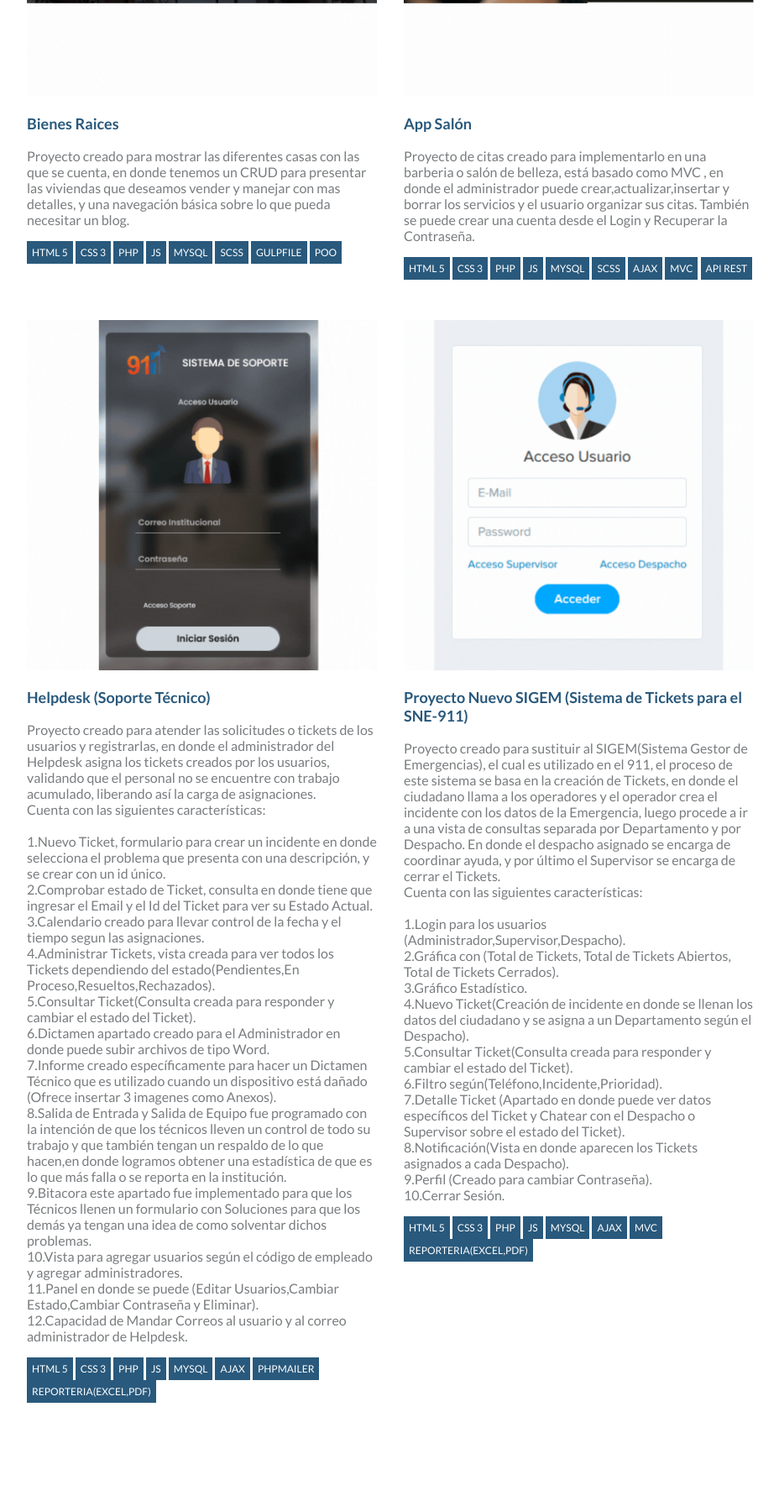
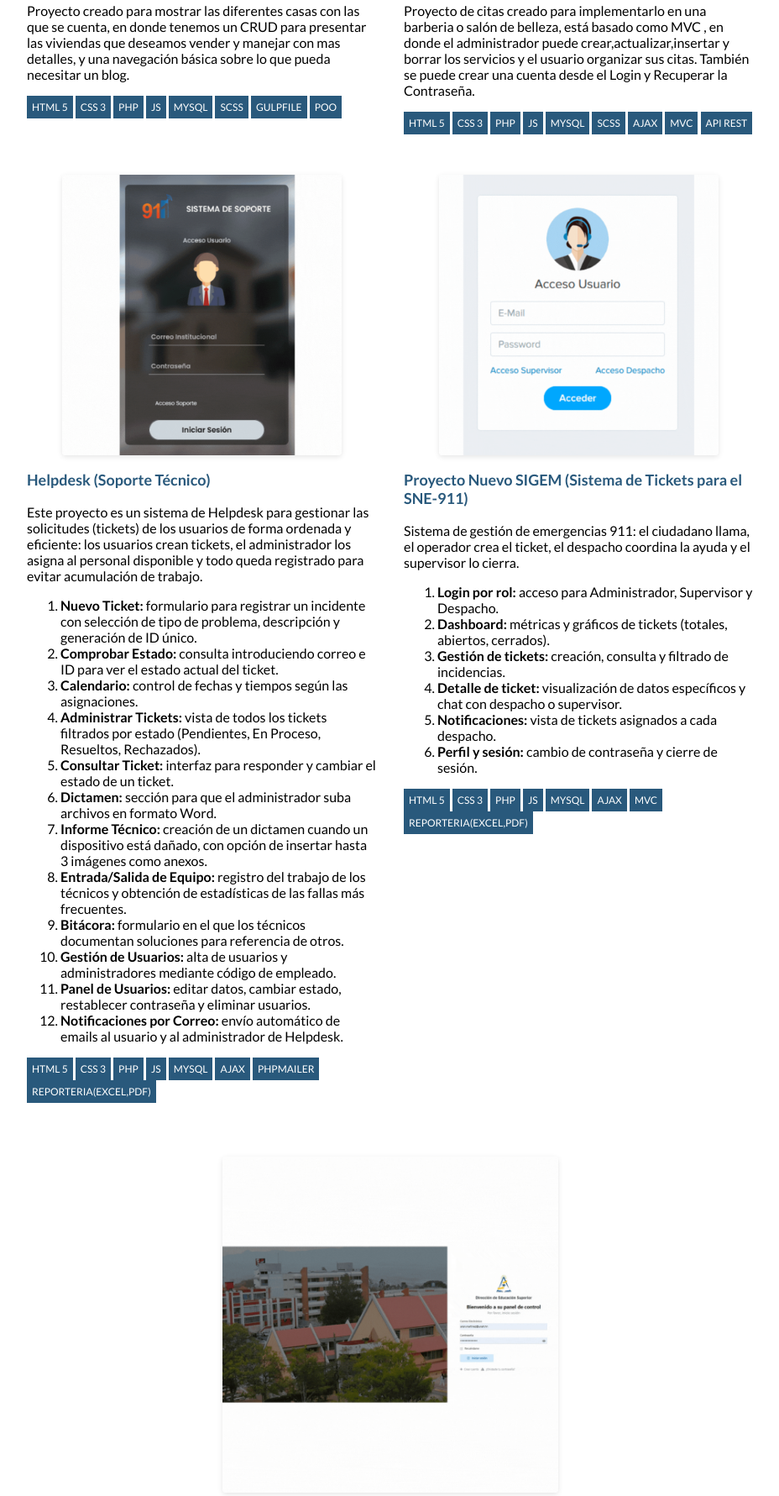
Before and after one commit to Edwin2310/Portafolio-HTML-master, a plain HTML site: page index.html in a window 1280 px wide. Shown: the part 1017-2798 px from the top of the page at 84% size, without its empty margins (350-1278 px from the left). Before the commit the page ends 2735 px from the top, so only its background shows below. Drawn offline with Linux system fonts and the light colour scheme.

Commit message:
Carga 2025

```diff
--- a/css/estilos.css
+++ b/css/estilos.css
@@ -3,11 +3,11 @@
 }
 
 html {
-	font-family: 'Lato', sans-serif;
+  font-family: "Lato", sans-serif;
 }
 
 .lateral {
-	background-color: #56B3AB;
+  background-color: #747373;
   bottom: 0;
   left: 0;
   padding: 1em;
@@ -30,27 +30,26 @@ html {
   width: 100%;
 }
 
-.img{
+.img {
   height: 50px;
   width: 50px;
-
 }
 .perfil__nombres {
   color: #fff;
-	font-size: 20px;
-	margin-left: .5em;
+  font-size: 18px;
+  margin-left: 0.5em;
   width: 250px;
 }
 
-.perfil__nombres, .perfil__circulo {
+.perfil__nombres,
+.perfil__circulo {
   display: inline-block;
   vertical-align: middle;
 }
 
-
 /* Contacto */
 
-.contacto{
+.contacto {
   text-align: center;
 }
 
@@ -62,7 +61,7 @@ html {
 
 .informacion {
   text-align: center;
-	color: #0F6A62;
+  color: black;
   position: relative;
   bottom: 1em;
 }
@@ -77,21 +76,21 @@ html {
 }
 
 .habilidad {
-	background-color: #0F6A62;
+  background-color: #000000;
   color: #fff;
   display: inline-block;
   font-size: 12px;
   text-transform: uppercase;
-	padding: .5em;
+  padding: 0.5em;
 }
 
 .habilidad--proyecto {
-	background-color: #29597C;
+  background-color: #29597c;
   color: #fff;
   display: inline-block;
   font-size: 12px;
   text-transform: uppercase;
-	padding: .5em;
+  padding: 0.5em;
 }
 
 /* Proyectos */
@@ -114,10 +113,27 @@ html {
 }
 
 .proyecto__titulo {
-	color: #29597C;
+  color: #29597c;
   font-size: 18px;
 }
 
 .proyecto__descripcion {
-	color: #797D7F;
+  color: #797d7f;
 }
+/* sustituye tu regla anterior de .proyecto__imagen por esta */
+.proyecto__imagen {
+  display: block; /* para que margin auto funcione */
+  width: 80%; /* ocupa el 80% del ancho del .proyecto */
+  max-width: 400px; /* tope de tamaño en pantallas grandes */
+  height: auto; /* mantiene proporción */
+  margin: 0 auto 1rem; /* centra horizontalmente y separa del texto */
+  object-fit: cover; /* recorta si cambias proporción */
+  border-radius: 4px; /* opcional: esquinas suaves */
+  box-shadow: 0 2px 6px rgba(0, 0, 0, 0.1);
+}
+
+.contenedor-proyecto {
+  max-width: 800px; /* ancho máximo deseado */
+  margin: 0 auto; /* lo centra en la pantalla */
+  padding: 1rem; /* espacio interior opcional */
+}
--- a/index.html
+++ b/index.html
@@ -23,7 +23,7 @@
       </div>
 
       <div class="contacto">
-        <b><h2>CONTACTO</h2></b>
+        <b><h3>Información Personal</h3></b>
         <figure class="perfil__circulo">
           <img src="img/telefono.png" alt="" class="perfil__foto" />
         </figure>
@@ -37,7 +37,7 @@
         <figure class="perfil__circulo">
           <img src="img/edad.png" alt="" class="perfil__foto" />
         </figure>
-        <h1 class="informacion__contacto">Edad: 23</h1>
+        <h1 class="informacion__contacto">Edad: 25</h1>
 
         <figure class="perfil__circulo">
           <img src="img/casa.png" alt="" class="perfil__foto" />
@@ -68,9 +68,11 @@
           <img src="img/cafe.gif" alt="" class="proyecto__imagen" />
           <h3 class="proyecto__titulo">Blog De Café</h3>
           <p class="proyecto__descripcion">
-            Blog de café con consejos y cursos en donde se muestra la
-            información de cada producto detallada y una navegación simple y
-            resumida sobre lo que pueda necesitar un blog.
+            <li style="list-style-type: none; margin-left: 0">
+              Blog de café con consejos y cursos en donde se muestra la
+              información de cada producto detallada y una navegación simple y
+              resumida sobre lo que pueda necesitar un blog.
+            </li>
           </p>
 
           <ul class="habilidades">
@@ -85,11 +87,14 @@
           <img src="img/rock.gif" alt="" class="proyecto__imagen" />
           <h3 class="proyecto__titulo">Festival de Rock & EDM</h3>
           <p class="proyecto__descripcion">
-            Blog acerca de un festival de Rock & EDM con una navegador dinamico
-            el cual nos lleva a la sección dependiendo a donde le damos click,
-            también tenemos la sección donde se muestran los horarios de los
-            conciertos, con una Galeria creada con JS con la opción de
-            interactuar con ellas y por ultimo la información de los Boletos
+            <li style="list-style-type: none; margin-left: 0">
+              Blog acerca de un festival de Rock & EDM con una navegador
+              dinamico el cual nos lleva a la sección dependiendo a donde le
+              damos click, también tenemos la sección donde se muestran los
+              horarios de los conciertos, con una Galeria creada con JS con la
+              opción de interactuar con ellas y por ultimo la información de los
+              Boletos
+            </li>
           </p>
 
           <ul class="habilidades">
@@ -107,10 +112,12 @@
           <img src="img/bienes.gif" alt="" class="proyecto__imagen" />
           <h3 class="proyecto__titulo">Bienes Raices</h3>
           <p class="proyecto__descripcion">
-            Proyecto creado para mostrar las diferentes casas con las que se
-            cuenta, en donde tenemos un CRUD para presentar las viviendas que
-            deseamos vender y manejar con mas detalles, y una navegación básica
-            sobre lo que pueda necesitar un blog.
+            <li style="list-style-type: none; margin-left: 0">
+              Proyecto creado para mostrar las diferentes casas con las que se
+              cuenta, en donde tenemos un CRUD para presentar las viviendas que
+              deseamos vender y manejar con mas detalles, y una navegación
+              básica sobre lo que pueda necesitar un blog.
+            </li>
           </p>
 
           <ul class="habilidades">
@@ -129,11 +136,13 @@
           <img src="img/appsalon.gif" alt="" class="proyecto__imagen" />
           <h3 class="proyecto__titulo">App Salón</h3>
           <p class="proyecto__descripcion">
-            Proyecto de citas creado para implementarlo en una barberia o salón
-            de belleza, está basado como MVC , en donde el administrador puede
-            crear,actualizar,insertar y borrar los servicios y el usuario
-            organizar sus citas. También se puede crear una cuenta desde el
-            Login y Recuperar la Contraseña.
+            <li style="list-style-type: none; margin-left: 0">
+              Proyecto de citas creado para implementarlo en una barberia o
+              salón de belleza, está basado como MVC , en donde el administrador
+              puede crear,actualizar,insertar y borrar los servicios y el
+              usuario organizar sus citas. También se puede crear una cuenta
+              desde el Login y Recuperar la Contraseña.
+            </li>
           </p>
 
           <ul class="habilidades">
@@ -154,58 +163,69 @@
             <img src="img/helpdesk.gif" alt="" class="proyecto__imagen" />
             <h3 class="proyecto__titulo">Helpdesk (Soporte Técnico)</h3>
             <p class="proyecto__descripcion">
-              Proyecto creado para atender las solicitudes o tickets de los
-              usuarios y registrarlas, en donde el administrador del Helpdesk
-              asigna los tickets creados por los usuarios, validando que el
-              personal no se encuentre con trabajo acumulado, liberando así la
-              carga de asignaciones.
-              <br />
-              Cuenta con las siguientes características:
-              <br />
-              <br />
-              1.Nuevo Ticket, formulario para crear un incidente en donde
-              selecciona el problema que presenta con una descripción, y se
-              crear con un id único.
-              <br />
-              2.Comprobar estado de Ticket, consulta en donde tiene que ingresar
-              el Email y el Id del Ticket para ver su Estado Actual.
-              <br />
-              3.Calendario creado para llevar control de la fecha y el tiempo
-              segun las asignaciones.
-              <br />
-              4.Administrar Tickets, vista creada para ver todos los Tickets
-              dependiendo del estado(Pendientes,En
-              Proceso,Resueltos,Rechazados).
-              <br />
-              5.Consultar Ticket(Consulta creada para responder y cambiar el
-              estado del Ticket).
-              <br />
-              6.Dictamen apartado creado para el Administrador en donde puede
-              subir archivos de tipo Word.
-              <br />
-              7.Informe creado específicamente para hacer un Dictamen Técnico
-              que es utilizado cuando un dispositivo está dañado (Ofrece
-              insertar 3 imagenes como Anexos).
-              <br />
-              8.Salida de Entrada y Salida de Equipo fue programado con la
-              intención de que los técnicos lleven un control de todo su trabajo
-              y que también tengan un respaldo de lo que hacen,en donde logramos
-              obtener una estadística de que es lo que más falla o se reporta en
-              la institución.
-              <br />
-              9.Bitacora este apartado fue implementado para que los Técnicos
-              llenen un formulario con Soluciones para que los demás ya tengan
-              una idea de como solventar dichos problemas.
-              <br />
-              10.Vista para agregar usuarios según el código de empleado y
-              agregar administradores.
-              <br />
-              11.Panel en donde se puede (Editar Usuarios,Cambiar Estado,Cambiar
-              Contraseña y Eliminar).
-              <br />
-              12.Capacidad de Mandar Correos al usuario y al correo
-              administrador de Helpdesk.
+              <li style="list-style-type: none; margin-left: 0">
+                Este proyecto es un sistema de Helpdesk para gestionar las
+                solicitudes (tickets) de los usuarios de forma ordenada y
+                eficiente: los usuarios crean tickets, el administrador los
+                asigna al personal disponible y todo queda registrado para
+                evitar acumulación de trabajo.
+              </li>
             </p>
+
+            <ol class="proyecto__lista">
+              <li>
+                <strong>Nuevo Ticket:</strong> formulario para registrar un
+                incidente con selección de tipo de problema, descripción y
+                generación de ID único.
+              </li>
+              <li>
+                <strong>Comprobar Estado:</strong> consulta introduciendo correo
+                e ID para ver el estado actual del ticket.
+              </li>
+              <li>
+                <strong>Calendario:</strong> control de fechas y tiempos según
+                las asignaciones.
+              </li>
+              <li>
+                <strong>Administrar Tickets:</strong> vista de todos los tickets
+                filtrados por estado (Pendientes, En Proceso, Resueltos,
+                Rechazados).
+              </li>
+              <li>
+                <strong>Consultar Ticket:</strong> interfaz para responder y
+                cambiar el estado de un ticket.
+              </li>
+              <li>
+                <strong>Dictamen:</strong> sección para que el administrador
+                suba archivos en formato Word.
+              </li>
+              <li>
+                <strong>Informe Técnico:</strong> creación de un dictamen cuando
+                un dispositivo está dañado, con opción de insertar hasta 3
+                imágenes como anexos.
+              </li>
+              <li>
+                <strong>Entrada/Salida de Equipo:</strong> registro del trabajo
+                de los técnicos y obtención de estadísticas de las fallas más
+                frecuentes.
+              </li>
+              <li>
+                <strong>Bitácora:</strong> formulario en el que los técnicos
+                documentan soluciones para referencia de otros.
+              </li>
+              <li>
+                <strong>Gestión de Usuarios:</strong> alta de usuarios y
+                administradores mediante código de empleado.
+              </li>
+              <li>
+                <strong>Panel de Usuarios:</strong> editar datos, cambiar
+                estado, restablecer contraseña y eliminar usuarios.
+              </li>
+              <li>
+                <strong>Notificaciones por Correo:</strong> envío automático de
+                emails al usuario y al administrador de Helpdesk.
+              </li>
+            </ol>
 
             <ul class="habilidades">
               <li class="habilidad--proyecto">Html 5</li>
@@ -225,44 +245,39 @@
               Proyecto Nuevo SIGEM (Sistema de Tickets para el SNE-911)
             </h3>
             <p class="proyecto__descripcion">
-              Proyecto creado para sustituir al SIGEM(Sistema Gestor de
-              Emergencias), el cual es utilizado en el 911, el proceso de este
-              sistema se basa en la creación de Tickets, en donde el ciudadano
-              llama a los operadores y el operador crea el incidente con los
-              datos de la Emergencia, luego procede a ir a una vista de
-              consultas separada por Departamento y por Despacho. En donde el
-              despacho asignado se encarga de coordinar ayuda, y por último el
-              Supervisor se encarga de cerrar el Tickets.
-              <br />
-              Cuenta con las siguientes características:
-              <br />
-              <br />
-              1.Login para los usuarios (Administrador,Supervisor,Despacho).
-              <br />
-              2.Gráfica con (Total de Tickets, Total de Tickets Abiertos, Total
-              de Tickets Cerrados).
-              <br />
-              3.Gráfico Estadístico.
-              <br />
-              4.Nuevo Ticket(Creación de incidente en donde se llenan los datos
-              del ciudadano y se asigna a un Departamento según el Despacho).
-              <br />
-              5.Consultar Ticket(Consulta creada para responder y cambiar el
-              estado del Ticket).
-              <br />
-              6.Filtro según(Teléfono,Incidente,Prioridad).
-              <br />
-              7.Detalle Ticket (Apartado en donde puede ver datos específicos
-              del Ticket y Chatear con el Despacho o Supervisor sobre el estado
-              del Ticket).
-              <br />
-              8.Notificación(Vista en donde aparecen los Tickets asignados a
-              cada Despacho).
-              <br />
-              9.Perfil (Creado para cambiar Contraseña).
-              <br />
-              10.Cerrar Sesión.
+              <li style="list-style-type: none; margin-left: 0">
+                Sistema de gestión de emergencias 911: el ciudadano llama, el
+                operador crea el ticket, el despacho coordina la ayuda y el
+                supervisor lo cierra.
+              </li>
             </p>
+
+            <ol class="proyecto__lista">
+              <li>
+                <strong>Login por rol:</strong> acceso para Administrador,
+                Supervisor y Despacho.
+              </li>
+              <li>
+                <strong>Dashboard:</strong> métricas y gráficos de tickets
+                (totales, abiertos, cerrados).
+              </li>
+              <li>
+                <strong>Gestión de tickets:</strong> creación, consulta y
+                filtrado de incidencias.
+              </li>
+              <li>
+                <strong>Detalle de ticket:</strong> visualización de datos
+                específicos y chat con despacho o supervisor.
+              </li>
+              <li>
+                <strong>Notificaciones:</strong> vista de tickets asignados a
+                cada despacho.
+              </li>
+              <li>
+                <strong>Perfil y sesión:</strong> cambio de contraseña y cierre
+                de sesión.
+              </li>
+            </ol>
 
             <ul class="habilidades">
               <li class="habilidad--proyecto">Html 5</li>
@@ -276,6 +291,73 @@
             </ul>
           </article>
         </div>
+        <div class="contenedor-proyecto">
+          <article class="proyecto">
+            <img
+              src="img/sigaes.gif"
+              alt=""
+              class="proyecto__imagen img-fluid"
+            />
+            <h3 class="proyecto__titulo">
+              SIGAES (Sistema de Gestión Académica en la Educación Superior)
+            </h3>
+            <p class="proyecto__descripcion">
+              <li style="list-style-type: none; margin-left: 0">
+                Sistema integral para soportar procesos administrativos,
+                seguridad, reportería, bitácora, mantenimiento, gestión y
+                consulta de solicitudes, y análisis curricular en la Educación
+                Superior departamento de la UNAH.
+              </li>
+            </p>
+
+            <ol class="proyecto__lista">
+              <li>
+                <strong>Procesos Generales:</strong> gestión de solicitudes,
+                admisión, actas y agendas.
+              </li>
+              <li>
+                <strong>Seguridad:</strong> autenticación, control de acceso,
+                gestión de sesiones y respaldo de datos.
+              </li>
+              <li>
+                <strong>Reportería:</strong> generación y exportación de
+                informes configurables (PDF, Excel, CSV).
+              </li>
+              <li>
+                <strong>Bitácora:</strong> registro de eventos, seguimiento de
+                modificaciones y control de logs.
+              </li>
+              <li>
+                <strong>Mantenimiento:</strong> administración de catálogos,
+                usuarios, roles y permisos.
+              </li>
+              <li>
+                <strong>Solicitudes:</strong> registro, seguimiento, revisión
+                documental y cierre de trámites.
+              </li>
+              <li>
+                <strong>Consulta de Solicitudes:</strong> búsqueda avanzada,
+                historial, exportación de consultas y estadísticas.
+              </li>
+              <li>
+                <strong>Análisis Curricular:</strong> revisión de planes de
+                estudio, dictamen académico y generación de resoluciones.
+              </li>
+            </ol>
+
+            <ul class="habilidades">
+              <li class="habilidad--proyecto">Html 5</li>
+              <li class="habilidad--proyecto">Css 3</li>
+              <li class="habilidad--proyecto">Bootstrap</li>
+              <li class="habilidad--proyecto">Php</li>
+              <li class="habilidad--proyecto">Js</li>
+              <li class="habilidad--proyecto">Mysql</li>
+              <li class="habilidad--proyecto">Ajax</li>
+              <li class="habilidad--proyecto">MVC</li>
+              <li class="habilidad--proyecto">Reporteria(Excel,Pdf)</li>
+            </ul>
+          </article>
+        </div>
       </div>
     </section>
   </body>
```
Also changed, not shown: img/perfil.jpg, img/sigaes.gif (added). Lines whose indentation alone changed are shown as unchanged.
